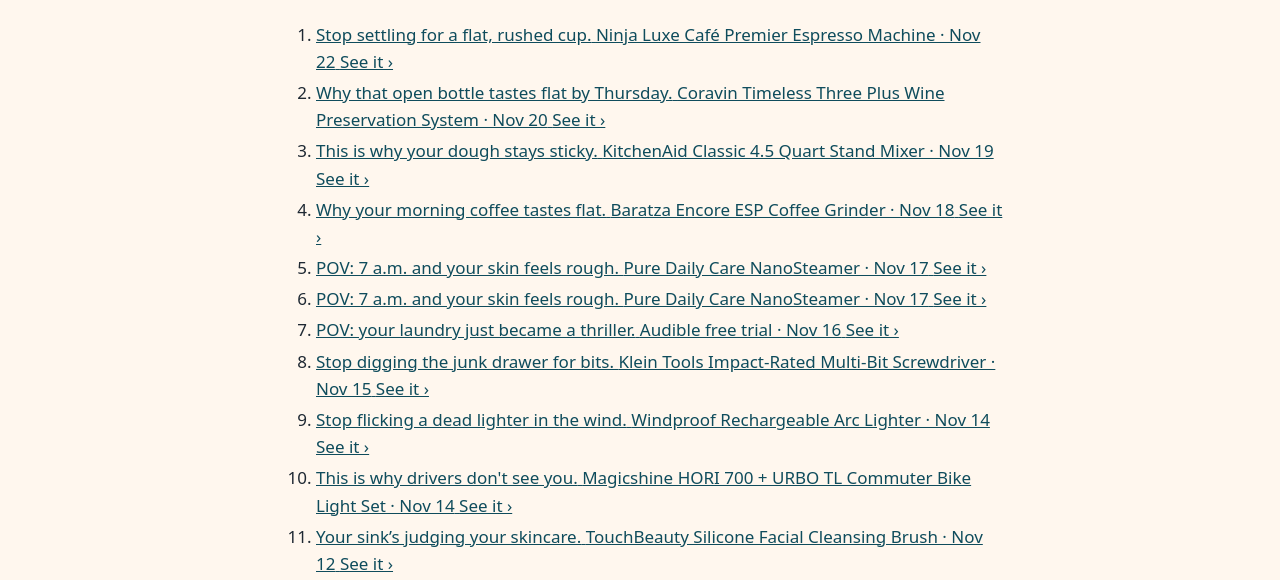
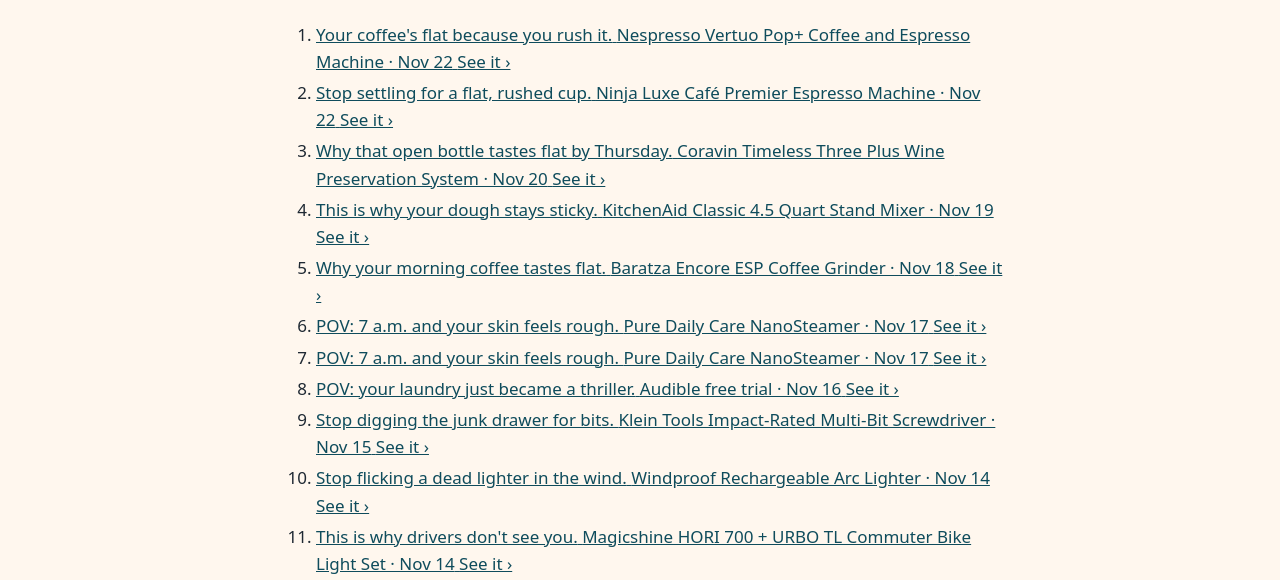
Before and after one commit to cleverfindsall-hue/cleverfindsall-hue.github.io, a plain HTML site: page instagram.html in a window 1280 px wide. Shown: the part 199-779 px from the top of the page. Drawn offline with Linux system fonts and the light colour scheme.

Commit message:
Update link-in-bio pages

```diff
--- a/instagram.html
+++ b/instagram.html
@@ -15,6 +15,15 @@
     <p class="updated">Newest first. Tap the one from the video you just watched.</p>
 
     <ol class="finds">
+
+      <li>
+        <a class="find" href="https://www.amazon.com/dp/B0DVD67F76?tag=cleverfindsal-20" rel="sponsored noopener" target="_blank">
+
+          <span class="find-hook">Your coffee&#39;s flat because you rush it.</span>
+          <span class="find-meta">Nespresso Vertuo Pop+ Coffee and Espresso Machine · Nov 22</span>
+          <span class="find-go">See it ›</span>
+        </a>
+      </li>
 
       <li>
         <a class="find" href="https://www.amazon.com/dp/B0D45PK5V4?tag=cleverfindsal-20" rel="sponsored noopener" target="_blank">
```
